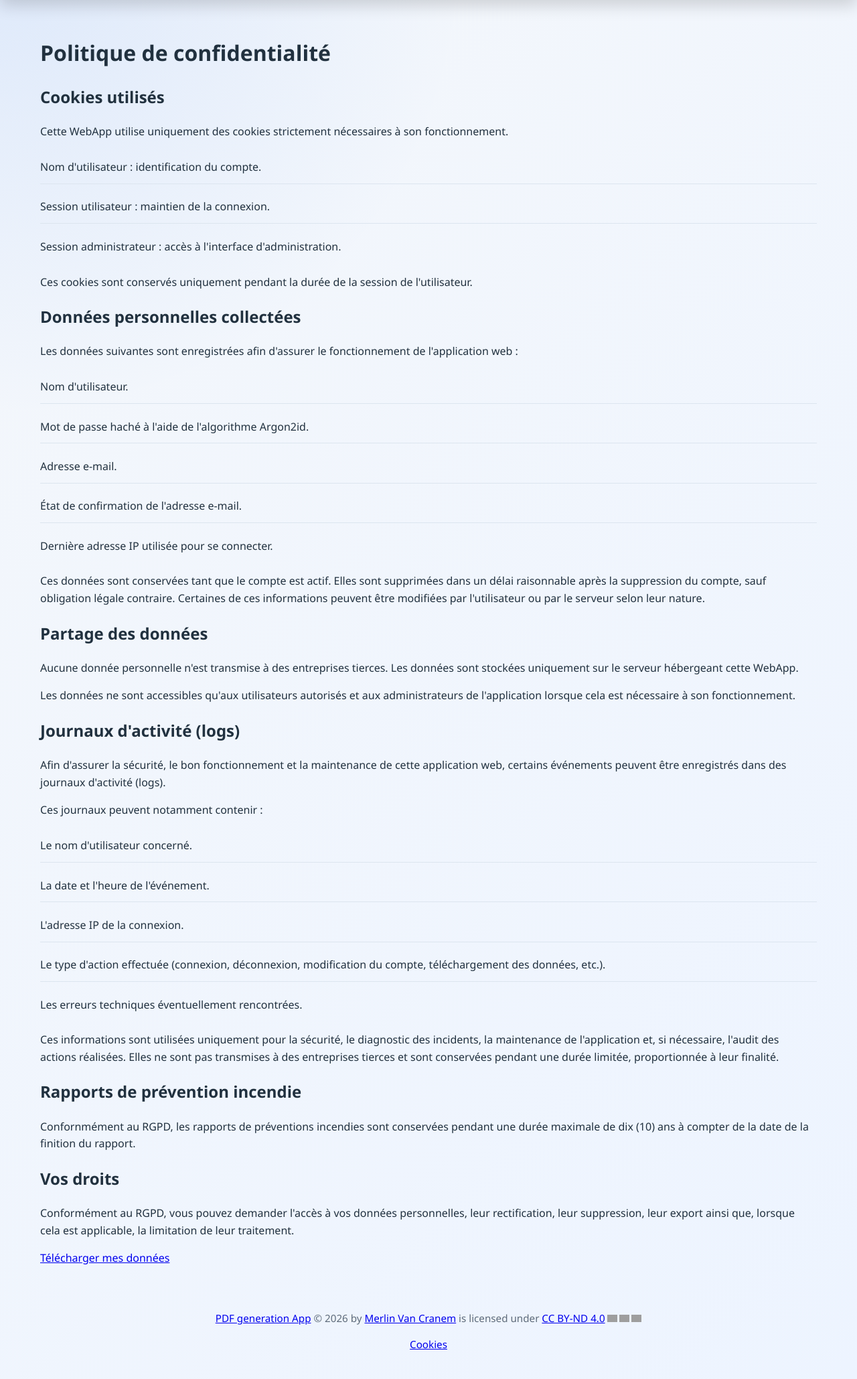
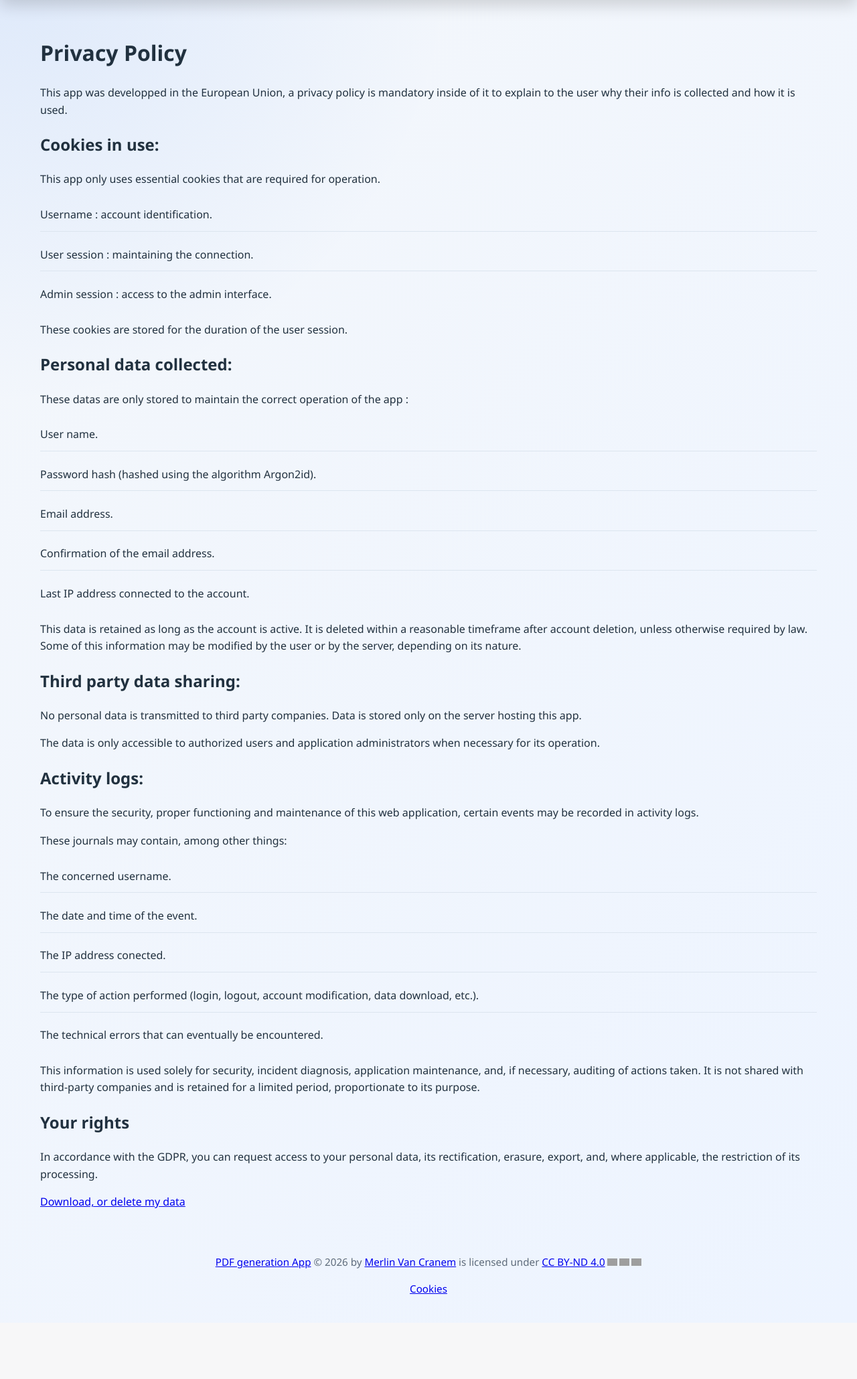
Before and after one commit to Lenchanteu/webappZSBW, a Python web app: template templates/cookies.html in a window 1280 px wide. Shown: the part 72-2131 px from the top of the page at 67% size. After the commit the page ends 2004 px from the top, so only its background shows below. Run offline with Jinja, Linux system fonts and the light colour scheme; the template is opened without the code that fills it, so the values that code supplies are empty; grey boxes are pictures that could not be loaded.

Commit message:
Add i18n to templates and emails
Wrap UI strings in gettext across many templates, update template copy (move from French to translatable English strings), and internationalize email_sender subjects and bodies using flask_babel.gettext (_). Add French translations file translations/fr/LC_MESSAGES/messages.po containing extracted message IDs. No functional logic changes.

```diff
--- a/templates/cookies.html
+++ b/templates/cookies.html
@@ -1,93 +1,86 @@
 {% extends "base.html" %}
 
-{% block title %}Politique de confidentialité{% endblock %}
+{% block title %}{{ _("Privacy Policy") }}{% endblock %}
 
 {% block content %}
 
-<h1>Politique de confidentialité</h1>
+<h1>{{ _("Privacy Policy") }}</h1>
 
-<h2>Cookies utilisés</h2>
+<p>{{ _("This app was developped in the European Union, a privacy policy is mandatory inside of it to explain to the user why their info is collected and how it is used.") }}</p>
 
-<p>Cette WebApp utilise uniquement des cookies strictement nécessaires à son fonctionnement.</p>
+<h2>{{ _("Cookies in use:") }}</h2>
+
+<p>{{ _("This app only uses essential cookies that are required for operation.") }}</p>
 
 <ul>
-    <li>Nom d'utilisateur : identification du compte.</li>
-    <li>Session utilisateur : maintien de la connexion.</li>
-    <li>Session administrateur : accès à l'interface d'administration.</li>
+    <li>{{ _("Username") }} : {{ _("account identification.") }}</li>
+    <li>{{ _("User session") }} : {{ _("maintaining the connection.") }}</li>
+    <li>{{ _("Admin session") }} : {{ _("access to the admin interface.") }}</li>
 </ul>
 
 <p>
-Ces cookies sont conservés uniquement pendant la durée de la session de l'utilisateur.
+{{ _("These cookies are stored for the duration of the user session.") }}
 </p>
 
-<h2>Données personnelles collectées</h2>
+<h2>{{ _("Personal data collected:") }}</h2>
 
-<p>Les données suivantes sont enregistrées afin d'assurer le fonctionnement de l'application web :</p>
+<p>{{ _("These datas are only stored to maintain the correct operation of the app") }} :</p>
 
 <ul>
-    <li>Nom d'utilisateur.</li>
-    <li>Mot de passe haché à l'aide de l'algorithme Argon2id.</li>
-    <li>Adresse e-mail.</li>
-    <li>État de confirmation de l'adresse e-mail.</li>
-    <li>Dernière adresse IP utilisée pour se connecter.</li>
+    <li>{{ _("User name.") }}</li>
+    <li>{{ _("Password hash (hashed using the algorithm Argon2id).") }}</li>
+    <li>{{ _("Email address.") }}</li>
+    <li>{{ _("Confirmation of the email address.") }}</li>
+    <li>{{ _("Last IP address connected to the account.") }}</li>
 </ul>
 
 <p>
-Ces données sont conservées tant que le compte est actif. Elles sont supprimées dans un délai raisonnable après la suppression du compte, sauf obligation légale contraire.
-Certaines de ces informations peuvent être modifiées par l'utilisateur ou par le serveur selon leur nature.
+{{ _("This data is retained as long as the account is active. It is deleted within a reasonable timeframe after account deletion, unless otherwise required by law.
+Some of this information may be modified by the user or by the server, depending on its nature.") }}
 </p>
 
-<h2>Partage des données</h2>
+<h2>{{ _("Third party data sharing:") }}</h2>
 
 <p>
-Aucune donnée personnelle n'est transmise à des entreprises tierces.
-Les données sont stockées uniquement sur le serveur hébergeant cette WebApp.
+{{ _("No personal data is transmitted to third party companies.
+Data is stored only on the server hosting this app.") }}
 </p>
 
 <p>
-    Les données ne sont accessibles qu'aux utilisateurs autorisés et aux administrateurs de l'application lorsque cela est nécessaire à son fonctionnement.
+    {{ _("The data is only accessible to authorized users and application administrators when necessary for its operation.") }}
 </p>
 
-<h2>Journaux d'activité (logs)</h2>
+<h2>{{ _("Activity logs:") }}</h2>
 
 <p>
-Afin d'assurer la sécurité, le bon fonctionnement et la maintenance de cette application web,
-certains événements peuvent être enregistrés dans des journaux d'activité (logs).
+{{ _("To ensure the security, proper functioning and maintenance of this web application,
+certain events may be recorded in activity logs.") }}
 </p>
 
-<p>Ces journaux peuvent notamment contenir :</p>
+<p>{{ _("These journals may contain, among other things:") }}</p>
 
 <ul>
-    <li>Le nom d'utilisateur concerné.</li>
-    <li>La date et l'heure de l'événement.</li>
-    <li>L'adresse IP de la connexion.</li>
-    <li>Le type d'action effectuée (connexion, déconnexion, modification du compte, téléchargement des données, etc.).</li>
-    <li>Les erreurs techniques éventuellement rencontrées.</li>
+    <li>{{ _("The concerned username.") }}</li>
+    <li>{{ _("The date and time of the event.") }}</li>
+    <li>{{ _("The IP address conected.") }}</li>
+    <li>{{ _("The type of action performed (login, logout, account modification, data download, etc.).") }}</li>
+    <li>{{ _("The technical errors that can eventually be encountered.") }}</li>
 </ul>
 
 <p>
-Ces informations sont utilisées uniquement pour la sécurité, le diagnostic des incidents,
-la maintenance de l'application et, si nécessaire, l'audit des actions réalisées.
-Elles ne sont pas transmises à des entreprises tierces et sont conservées pendant une durée
-limitée, proportionnée à leur finalité.
+{{ _("This information is used solely for security, incident diagnosis, application maintenance, and, if necessary, auditing of actions taken.
+It is not shared with third-party companies and is retained for a limited period, proportionate to its purpose.") }}
 </p>
 
-<h2>Rapports de prévention incendie</h2>
+<h2>{{ _("Your rights") }}</h2>
 
 <p>
-    Confornmément au RGPD, les rapports de préventions incendies sont conservées pendant une durée maximale de dix (10) ans à compter de la date de la finition du rapport.
-</p>
-
-<h2>Vos droits</h2>
-
-<p>
-Conformément au RGPD, vous pouvez demander l'accès à vos données personnelles,
-leur rectification, leur suppression, leur export ainsi que, lorsque cela est
-applicable, la limitation de leur traitement.
+{{ _("In accordance with the GDPR, you can request access to your personal data,
+its rectification, erasure, export, and, where applicable, the restriction of its processing.") }}
 </p>
 
 <a class="btn" href="{{ url_for('download_data') }}">
-    Télécharger mes données
+    {{ _("Download, or delete my data") }}
 </a>
 
 {% endblock %}
--- a/templates/loading.html
+++ b/templates/loading.html
@@ -2,7 +2,7 @@
 <html lang="fr">
 <head>
     <meta charset="UTF-8">
-    <title>Génération du rapport...</title>
+    <title>{{ _("Creating your PDF...") }}</title>
 
     <style>
         body {
@@ -44,7 +44,7 @@
 
 <div class="loader">
     <div class="spinner"></div>
-    <p>Génération de votre rapport...</p>
+    <p>{{ _("Working behind the scene...") }}</p>
 </div>
 
 <script>
--- a/templates/rapport.html
+++ b/templates/rapport.html
@@ -1,6 +1,6 @@
 {% extends "base.html" %}
 
-{% block title %}Generate Fire Prevention Report{% endblock %}
+{% block title %}{{ _("Generate your file") }}{% endblock %}
 
 {% block styles %}
 {{ super() }}
@@ -271,7 +271,7 @@
 {% block content %}
 <div class="container">
     <h1 class="title-section">
-        <h1>Rapport de prévention incendie</h1>
+        <h1>{{ _("File generation") }}</h1>
     </h1>
 
     <div class="form-section">
```
Also changed, not shown: email_sender.py (+12 -5 lines), templates/change_password.html (+10 -10 lines), templates/confirmation_email.html (+6 -6 lines), templates/dashboard.html (+7 -11 lines), templates/download_data.html (+21 -26 lines), templates/home.html (+7 -12 lines), templates/login.html (+8 -8 lines), templates/myfiles.html (+8 -8 lines), templates/register.html (+14 -15 lines), templates/settings.html (+9 -13 lines), translations/fr/LC_MESSAGES/messages.po (added).
